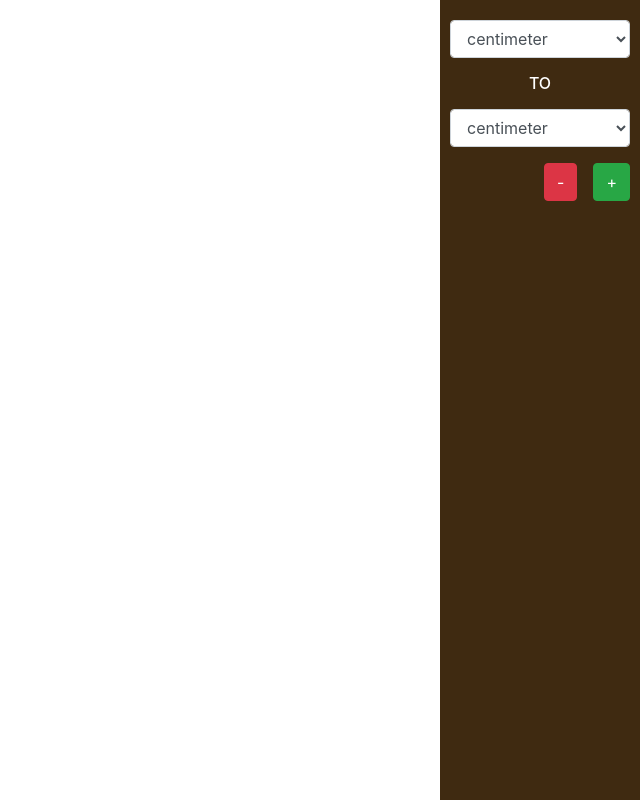
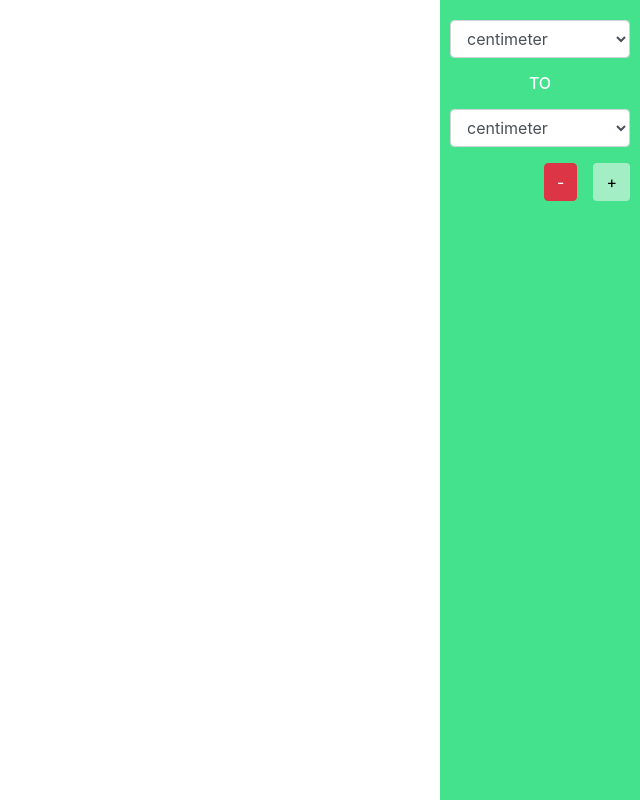
Before and after one commit to sharan-s-pai/Unit-Converter, a plain HTML site: page index.html in a window 1280 px wide. Shown: the whole page, without its empty margins (640-1280 px from the left). Drawn offline with nearby package versions, Linux system fonts and the light colour scheme.

Commit message:
changed some css

```diff
--- a/index.html
+++ b/index.html
@@ -34,7 +34,7 @@
     </section>
     </div>
       <div class="plus">
-        <button class="btn btn-success ml-3 float-right" id="addDropdown" onclick="addSelect()">
+        <button class="btn ml-3 float-right" style="background-color: #A4EEC6; color:black" id="addDropdown" onclick="addSelect()">
           +
         </button>
         <button class="btn btn-danger float-right" id="removeDropdown" onclick="removeSelect()">
--- a/script.js
+++ b/script.js
@@ -24,7 +24,7 @@ let addSelect = () => {
         <option value="inch">inch</option>
     </select></section>`;
     sideBar.innerHTML += section;
-    console.log(i);
+    //console.log(i);
   }else{
       return 0;
   }
@@ -36,7 +36,7 @@ let removeSelect = ()=>{
         return 0;
     }
     i--;
-    console.log(i);
+    //console.log(i);
     let select = document.getElementById(`output-${i}`)
     select.remove();
 
--- a/style.css
+++ b/style.css
@@ -6,7 +6,7 @@
     top:0;
     right: 0;
     z-index: 1;
-    background-color: #3f2a11; /* Black */
-  overflow-x: hidden; /* Disable horizontal scroll */
+    background-color: #45E28E;
+  overflow-x: hidden;
   padding-top: 20px;
 }
```
